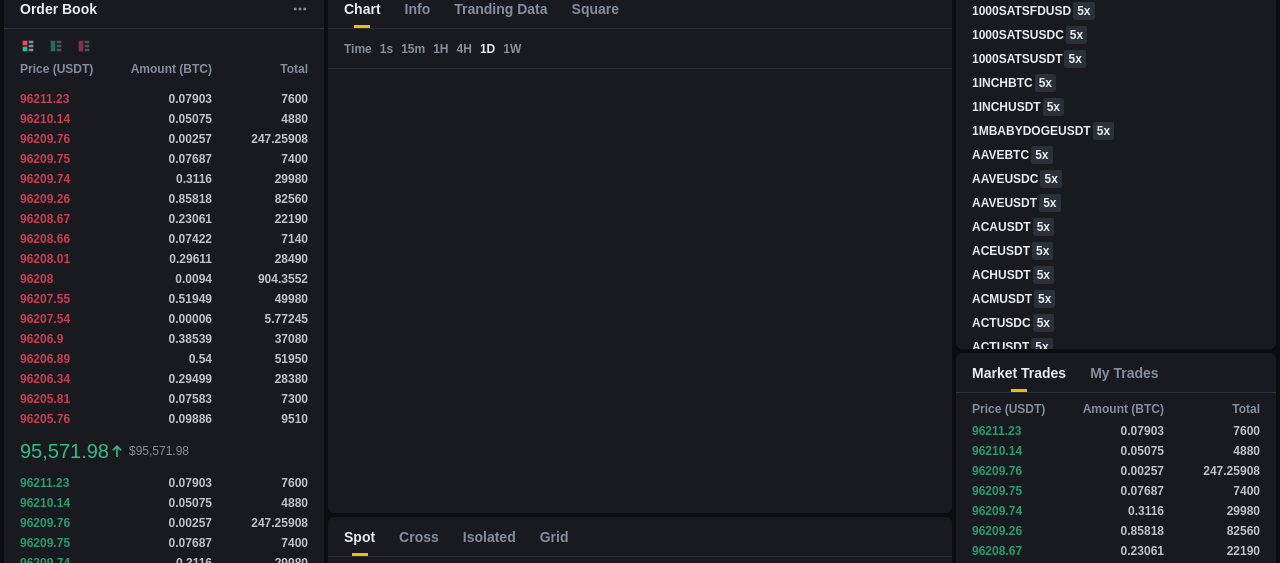
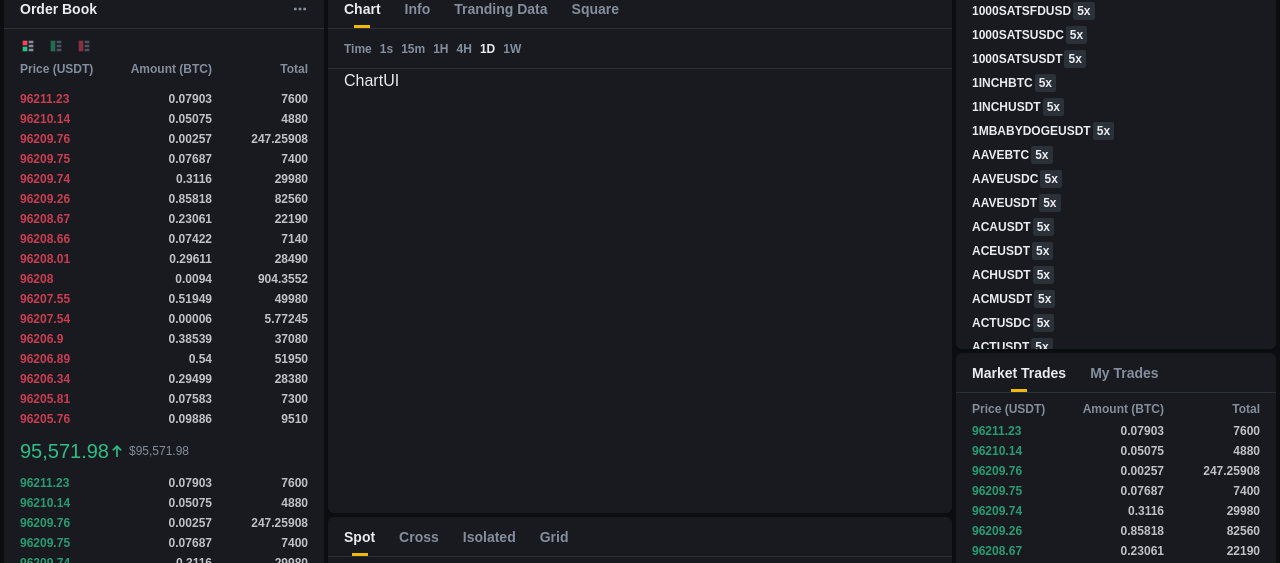
Before and after one commit to dusunax/kl-frontend-task, a Next.js app: page /en/trade/BTCUSDT in a window 1280 px wide. Shown: the part 139-702 px from the top of the page. Built offline with nearby package versions, Linux system fonts and the light colour scheme; a web font is replaced by a local one.

Commit message:
feat: ChartContent 임시 컴포넌트 추가

```diff
--- a/src/app/[lang]/trade/[symbol]/_components/Chart.tsx
+++ b/src/app/[lang]/trade/[symbol]/_components/Chart.tsx
@@ -3,6 +3,7 @@
 import { useState } from "react";
 import { Card } from "@/components/card/Card";
 import { Tabs } from "@/components/tabs/Tabs";
+import ChartContent from "./Chart/ChartContent";
 
 export default function Chart() {
   const [selected, setSelected] = useState("Chart");
@@ -35,6 +36,8 @@ export default function Chart() {
           </Card.Header>
         </>
       }
-    ></Card>
+    >
+      <ChartContent />
+    </Card>
   );
 }
--- /dev/null
+++ b/src/app/[lang]/trade/[symbol]/_components/Chart/ChartContent.tsx
@@ -0,0 +1,3 @@
+export default function ChartContent() {
+  return <>ChartUI</>;
+}
```
